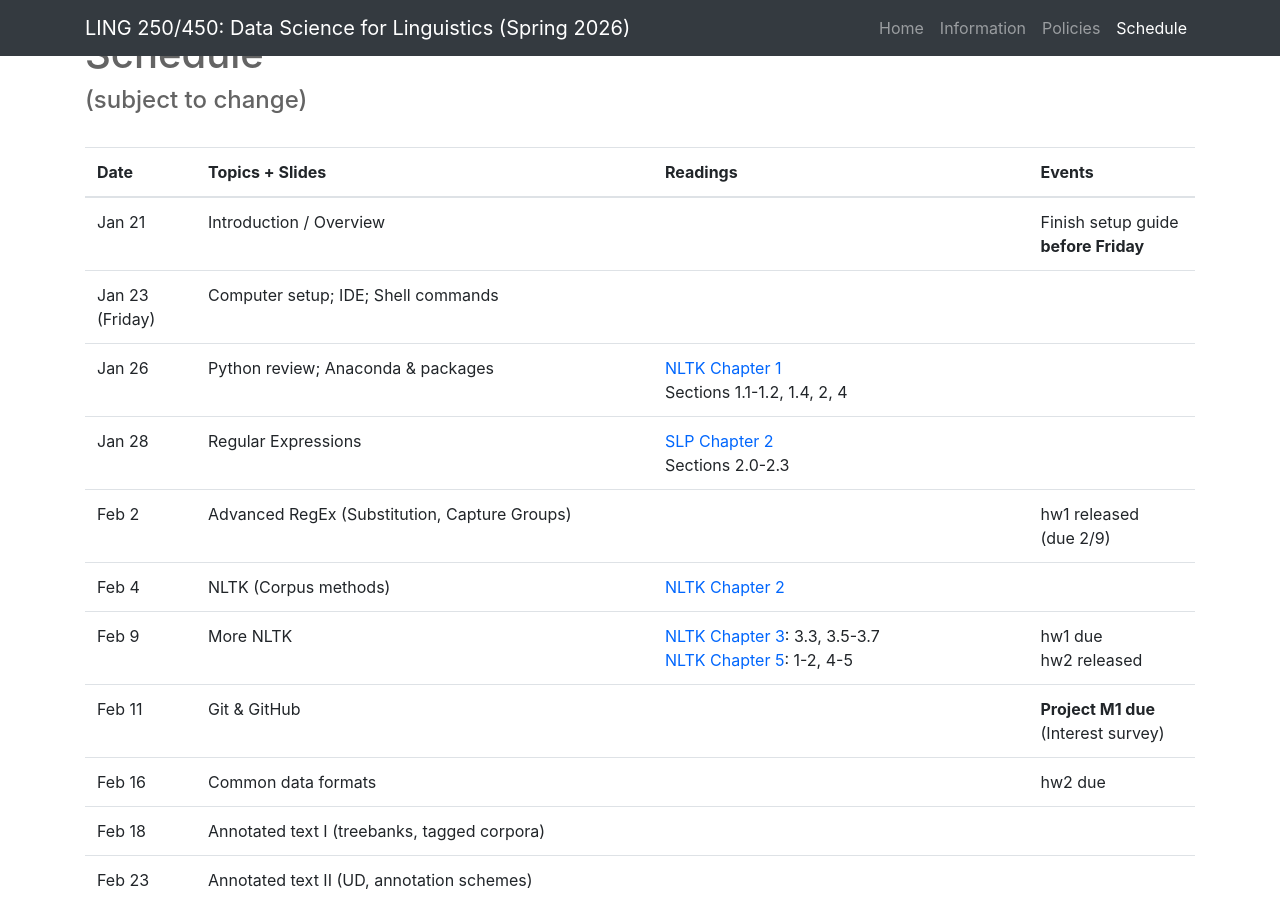
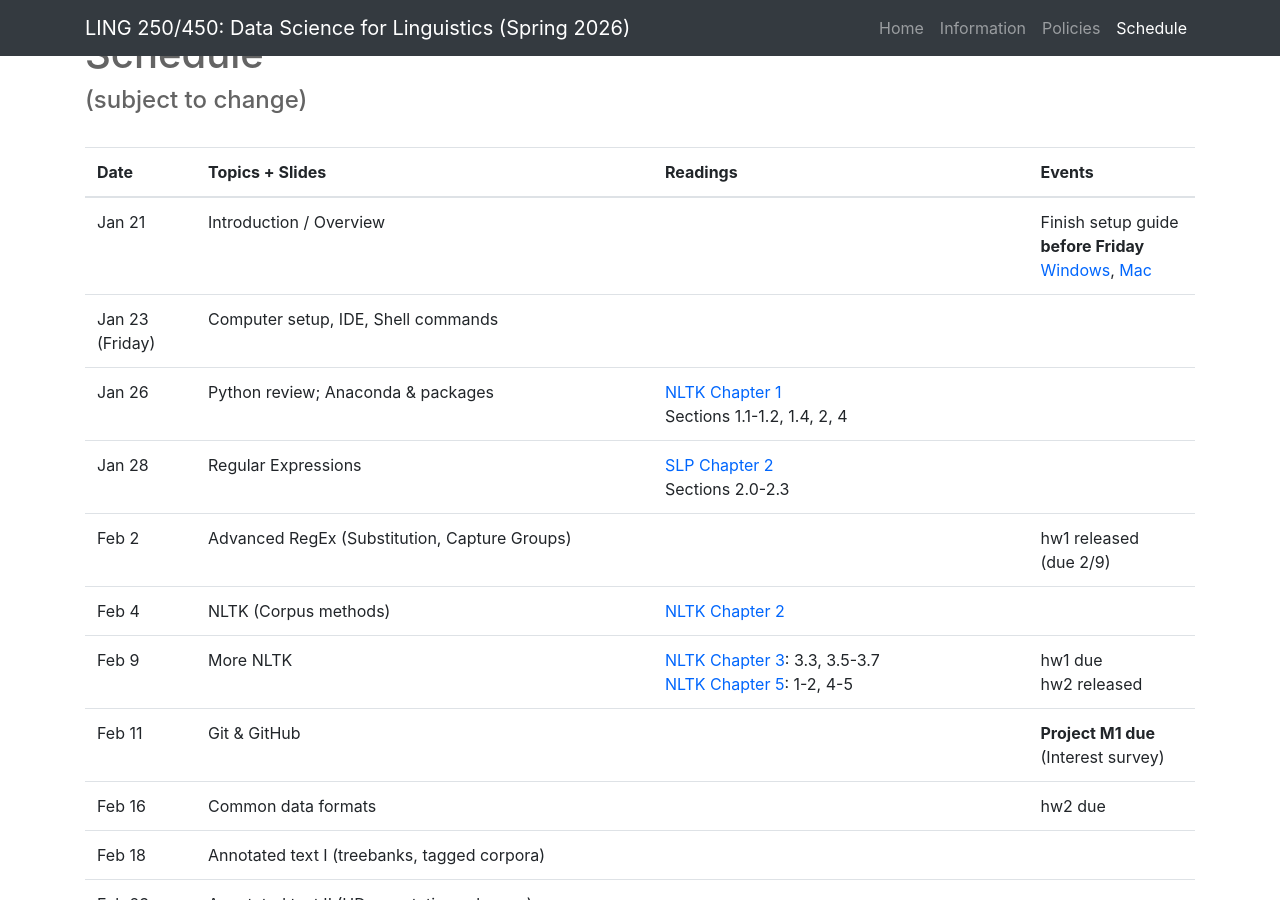
Before and after one commit to cmdowney88/cmdowney88.github.io, a Jekyll site: the page teaching/ling250/spring26/index.html, which Jekyll copies as it is, in a window 1280 px wide and 900 px high, scrolled down 3228 px. Built offline with Jekyll 4.4.1, drawn with Linux system fonts in a browser that asks for light colours.

Commit message:
ling250: add setup guides

```diff
--- a/teaching/ling250/spring26/index.html
+++ b/teaching/ling250/spring26/index.html
@@ -285,12 +285,14 @@
 								<td></td>
 								<td>
 									Finish setup guide <strong>before Friday</strong>
+									<a href="docs/ling250_initial_setup_guide_(Windows).pdf" target="_blank">Windows</a>,
+									<a href="docs/ling250_initial_setup_guide_(Mac).pdf" target="_blank">Mac</a>
 								</td>
 							</tr>
 							<tr>
 								<td>Jan 23 (Friday)</td>
 								<td>
-									Computer setup; IDE; Shell commands
+									Computer setup, IDE, Shell commands
 								</td>
 								<td></td>
 								<td></td>
```
Also changed, not shown: 2 other files.
